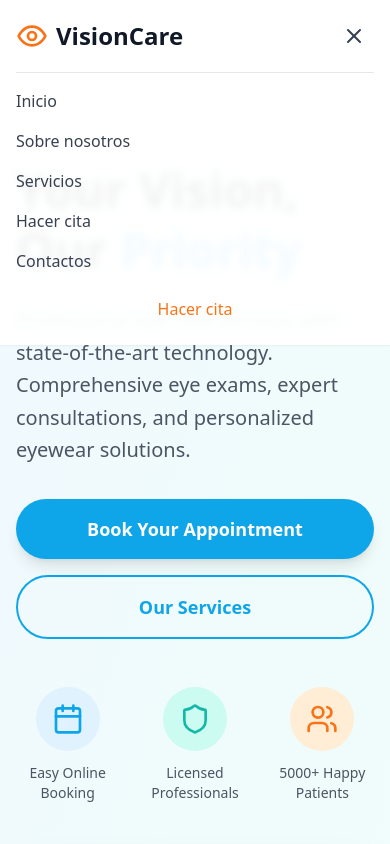
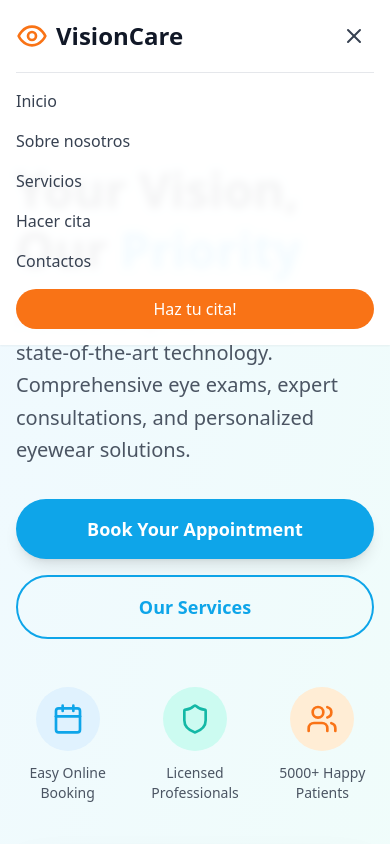
Before and after one commit to jeriaj9/optical-website, a React (Vite) app: page / in a window 390 px wide. Both pictures are taken after a click on the button 354 px from the left and 36 px from the top of the page. Shown: the top 844 px of the page. Built offline with nearby package versions, Linux system fonts and the light colour scheme.

Commit message:
fix book appoinment button

```diff
--- a/src/components/Header.tsx
+++ b/src/components/Header.tsx
@@ -105,9 +105,9 @@ const Header: React.FC = () => {
               </button>
               <button
                 onClick={() => scrollToSection('booking')}
-                className=".bg-orange-500 text-orange-500 px-6 py-2 rounded-full hover:bg-orange-600 transition-colors duration-200 font-medium text-center"
+                className="bg-orange-500 text-white px-6 py-2 rounded-full hover:bg-orange-600 transition-colors duration-200 font-medium text-center"
               >
-                Hacer cita
+                Haz tu cita!
               </button>
             </nav>
           </div>
```
